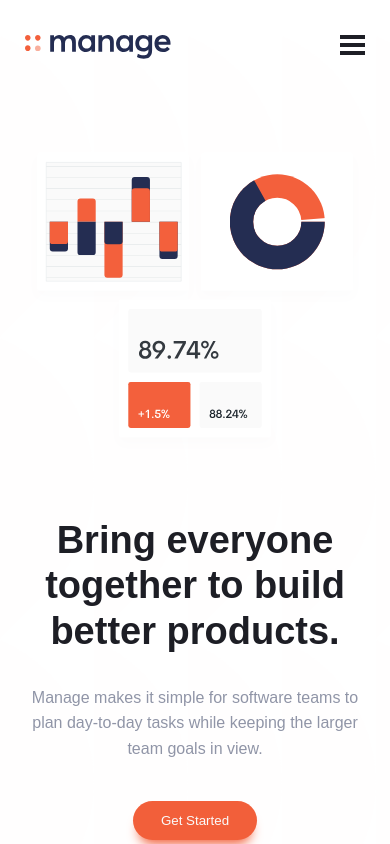
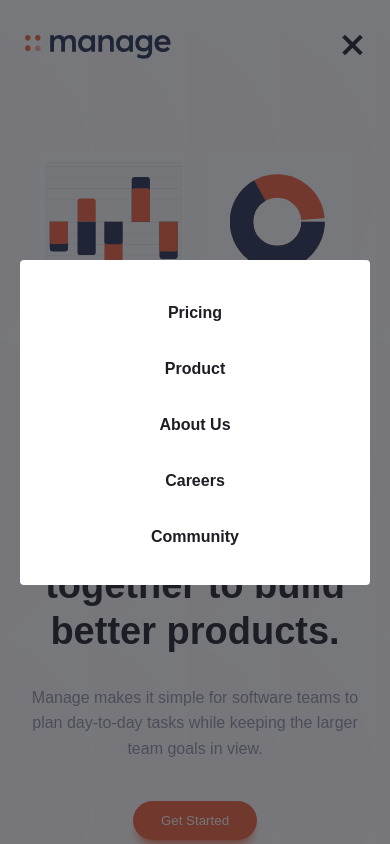
Before and after one commit to CorbicBojana/JS10, a website: page dist/index.html in a window 390 px wide. Both pictures are taken after a click on the element 352 px from the left and 45 px from the top of the page. Shown: the top 844 px of the page. Drawn offline with Linux system fonts and the light colour scheme; a web font is replaced by a local one.

Commit message:
add js for mobile button

```diff
--- a/app/js/main.js
+++ b/app/js/main.js
@@ -0,0 +1,20 @@
+var mobile_button = document.getElementById("nav_mobile_button");
+var mobile_button_open = document.getElementById("nav_mobile_button_open");
+var nav = document.getElementById("nav");
+var open_nav = false;
+
+mobile_button.addEventListener("click", function() {
+    if (open_nav === false) {
+        mobile_button_open.classList.add("nav_mobile_button_close");
+        mobile_button_open.classList.remove("nav_mobile_button_open");
+        nav.style.display = "flex";
+
+        open_nav = true
+    } else {
+        mobile_button_open.classList.add("nav_mobile_button_open");
+        mobile_button_open.classList.remove("nav_mobile_button_close");
+        nav.style.display = "none";
+
+        open_nav = false
+    }
+})
--- a/app/scss/_media.scss
+++ b/app/scss/_media.scss
@@ -46,9 +46,10 @@
                 outline: none;
                 background-color: transparent;
                 position: relative;
+                z-index: 100;
                 cursor: pointer;
 
-                .nav_mobile_button_line {
+                .nav_mobile_button_open {
                     width: 100%;
                     height: 0.4rem;
                     background-color: $very_dark_blue_color;
@@ -74,6 +75,30 @@
                         left: 0;
                         right: 0;
                         bottom: 0;
+                    }
+                }
+
+                .nav_mobile_button_close {
+                    width: 100%;
+
+                    &::after {
+                        content: "";
+                        width: 100%;
+                        height: 0.4rem;
+                        position: absolute;
+                        top: 0.8rem;
+                        transform: rotate(45deg);
+                        background-color: $very_dark_blue_color;
+                    }
+
+                    &::before {
+                        content: "";
+                        width: 100%;
+                        height: 0.4rem;
+                        position: absolute;
+                        top: 0.8rem;
+                        transform: rotate(-45deg);
+                        background-color: $very_dark_blue_color;
                     }
                 }
             }
--- a/app/scss/main.scss
+++ b/app/scss/main.scss
@@ -296,10 +296,10 @@ p {
       border-radius: 3rem;
       border: none;
       outline: none;
+    }
 
-      .button {
-        box-shadow: none;
-      }
+    .button {
+      box-shadow: none;
     }
 
     p {
@@ -308,4 +308,8 @@ p {
   }
 }
 
+.footer_mobile {
+  display: none;
+}
+
 @import "media";
```
Also changed, not shown: dist/css/main.css, dist/css/main.min.css, dist/index.html.
